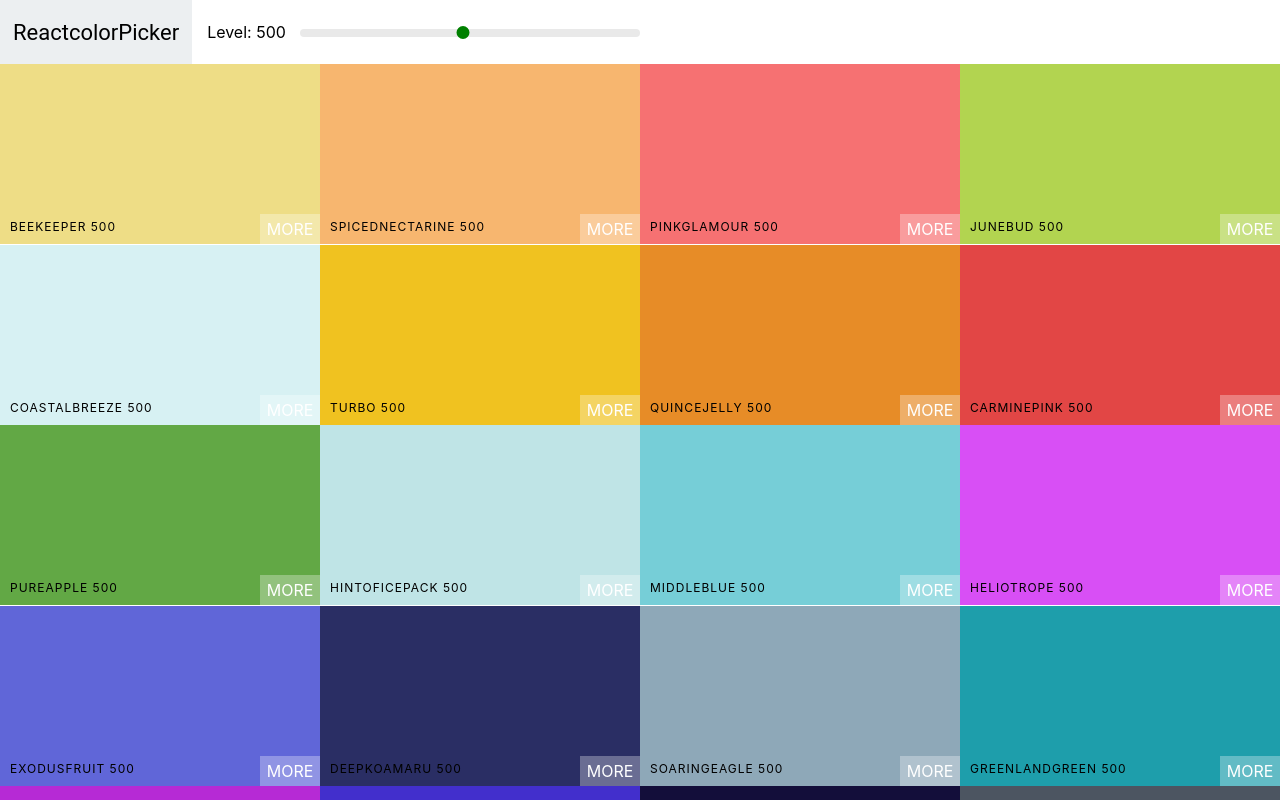
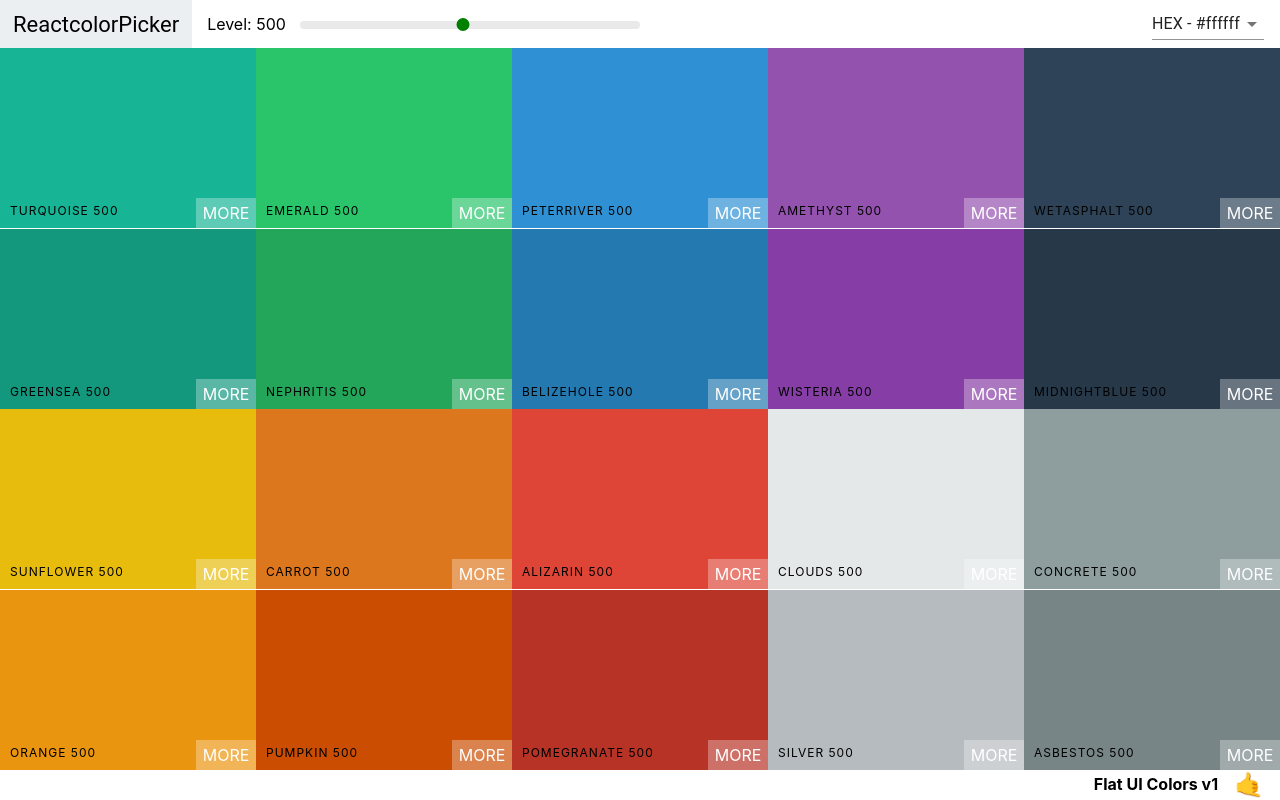
Before and after one commit to nagireddy1234/colors-app, a React (Create React App) app: page / in a window 1280 px wide. Shown: the top 800 px of the page. Built offline with nearby package versions, Linux system fonts and the light colour scheme; the HTML template or start-up script is replaced by a standard one.

Commit message:
added , snackbar, select,palette-footer

```diff
--- a/package.json
+++ b/package.json
@@ -3,6 +3,8 @@
   "version": "0.1.0",
   "private": true,
   "dependencies": {
+    "@material-ui/core": "^4.9.12",
+    "@material-ui/icons": "^4.9.1",
     "@testing-library/jest-dom": "^4.2.4",
     "@testing-library/react": "^9.5.0",
     "@testing-library/user-event": "^7.2.1",
--- a/src/App.js
+++ b/src/App.js
@@ -6,7 +6,7 @@ import {generatePalette} from './colorHelpers';
 function App() {
   return (
     <div className="App">
-     <Palette palette={generatePalette(Seedcolors[4])} />
+     <Palette palette={generatePalette(Seedcolors[1])} />
     </div>
   );
 }
--- a/src/ColorBox.css
+++ b/src/ColorBox.css
@@ -1,5 +1,5 @@
 .ColorBox{
-  width: 25%;
+  width: 20%;
   height: 25%;
   margin: 0 auto;
   display: inline-block;
--- a/src/ColorBox.js
+++ b/src/ColorBox.js
@@ -26,7 +26,7 @@ export default class ColorBox extends Component {
         <div className={`copy-overlay ${copied &&'show'}`} style={{backgroundColor:`${background}`}} />
         <div className={`copy-msg ${copied &&'show'}`}>
           <h1>copied!</h1>
-          <p>{name}</p>
+          <p>{background}</p>
         </div>
         <div className="copy-container">
         <div className="box-content">
--- a/src/Navbar.css
+++ b/src/Navbar.css
@@ -2,7 +2,7 @@
   display: flex;
   align-items: center;
   justify-content: flex-start;
-   height: 8vh;
+   height: 6vh;
 }
 
 .logo{
@@ -19,10 +19,7 @@
 .logo a{
   text-decoration: none;
   color:#000;
-
 }
-
-
 .Slider{
   width: 340px;
   margin: 0 10px;
@@ -47,3 +44,7 @@
 .rc-slider-rail{
 height: 8px;
 }
+.select-container{
+  margin-left: auto;
+  margin-right: 1rem;
+}
--- a/src/Navbar.js
+++ b/src/Navbar.js
@@ -1,12 +1,33 @@
 import React, { Component } from 'react'
 import Slider from 'rc-slider';
+import Select from '@material-ui/core/Select';
+import MenuItem from '@material-ui/core/MenuItem';
+import Snackbar from '@material-ui/core/Snackbar';
+import IconButton from '@material-ui/core/IconButton';
+import CloseIcon from '@material-ui/icons/Close';
 import 'rc-slider/assets/index.css';
 import './Navbar.css';
 
 
 export default class Navbar extends Component {
+  state={
+    format:"hex",
+    open:false
+  }
+  changeFormat = (e)=>{
+    this.setState({format:e.target.value,
+                   open:true });
+    this.props.changeFormat(e.target.value)
+  }
+  closeSnackbar = ()=>{
+    this.setState({
+      open:false
+    })
+  }
   render() {
     const {level,changeLevel} = this.props;
+    const {format} = this.state
+
     return (
       <header className="Navbar">
         <div className="logo">
@@ -26,6 +47,30 @@ export default class Navbar extends Component {
         />
         </div>
         </div>
+        <div className="select-container">
+        <Select value={format} onChange={this.changeFormat}>
+          <MenuItem value="hex">HEX - #ffffff</MenuItem>
+          <MenuItem value='rgb'>RGB-rgb(255,255,255)</MenuItem>
+          <MenuItem value='rgba'>RGBA-rgba(255,255,255,1.0)</MenuItem>
+        </Select>
+        </div>
+        <Snackbar
+        anchorOrigin={{
+          vertical: 'bottom',
+          horizontal: 'left',
+        }}
+        open={this.state.open}
+        autoHideDuration={3000}
+      message={<span id='message-id'>Format Changed to {format.toUpperCase()}</span>}
+        onClose={this.closeSnackbar}
+        action={
+          <React.Fragment>
+            <IconButton size="small" aria-label="close" color="inherit" onClick={this.closeSnackbar} >
+              <CloseIcon fontSize="small" />
+            </IconButton>
+          </React.Fragment>
+        }
+      />
 
 
       </header>
--- a/src/Palette.css
+++ b/src/Palette.css
@@ -1,6 +1,21 @@
 .Palette{
   height: 100vh;
+  display: flex;
+  flex-direction: column;
 }
 .Palette-colors{
   height:90%;
 }
+.palette-footer{
+  background-color: #fff;
+  height: 4vh;
+  display: flex;
+  justify-content: flex-end;
+  align-items: center;
+  font-weight: bold;
+}
+
+.emoji{
+  font-size: 1.5rem;
+  margin:0 1rem;
+}
--- a/src/index.css
+++ b/src/index.css
@@ -5,6 +5,8 @@ body {
     sans-serif;
   -webkit-font-smoothing: antialiased;
   -moz-osx-font-smoothing: grayscale;
+  max-width: 100%;
+  overflow-x: hidden;
 }
 
 code {
--- a/src/palette.js
+++ b/src/palette.js
@@ -6,29 +6,38 @@ import Navbar from './Navbar'
 
 export default class Palette extends Component {
   state={
-    level:500
+    level:500,
+    format:"hex"
   }
   changeLevel = level => {
     this.setState(
       {level }
     )
   }
+  changeFormat = (val)=>{
+    this.setState({
+      format:val
+    })
+  }
   render() {
-    const {colors}=this.props.palette;
-    const {level}=this.state;
+    const {colors,paletteName,emoji}=this.props.palette;
+    const {level, format}=this.state;
     const ColorBoxes = colors[level].map(color=> {
-      return (<ColorBox background={color.hex} name={color.name} key={color.name} />)
+      return (<ColorBox background={color[format]} name={color.name} key={color.id} />)
     })
-
     return (
       <div className="Palette">
-        <Navbar level={level} changeLevel={this.changeLevel}/>
-        {/* navbar is here */}
+         {/* navbar */}
+        <Navbar level={level} changeLevel={this.changeLevel} changeFormat={this.changeFormat}/>
+         {/* colors boxes  */}
         <div className="Palette-colors">
-          {/* colors boxes are here */}
           {ColorBoxes}
         </div>
-        {/* footer is here */}
+        {/* footer */}
+        <footer className="palette-footer">
+        {paletteName}
+        <span className="emoji">{emoji}</span>
+        </footer>
       </div>
     )
   }
```
Also changed, not shown: 1 other file (tests, documents, lock files or other folders).
